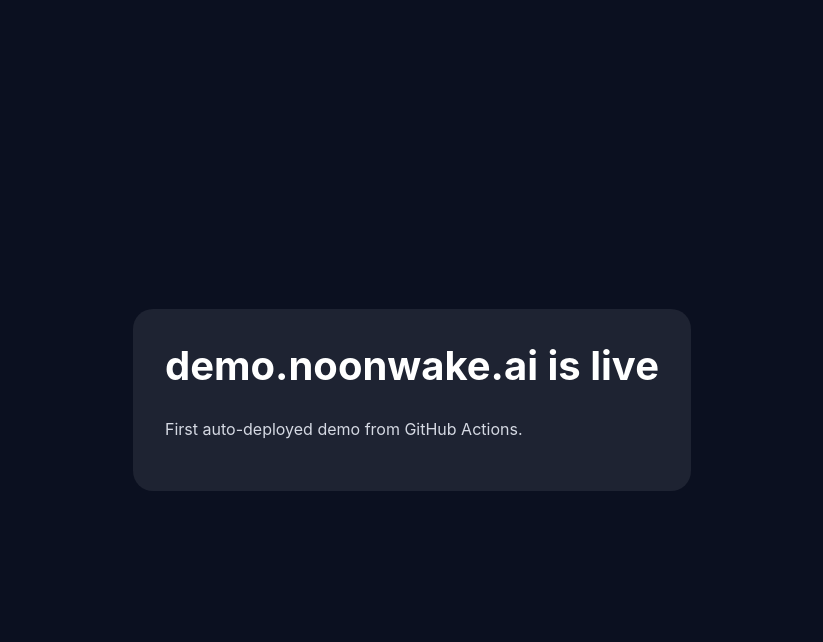
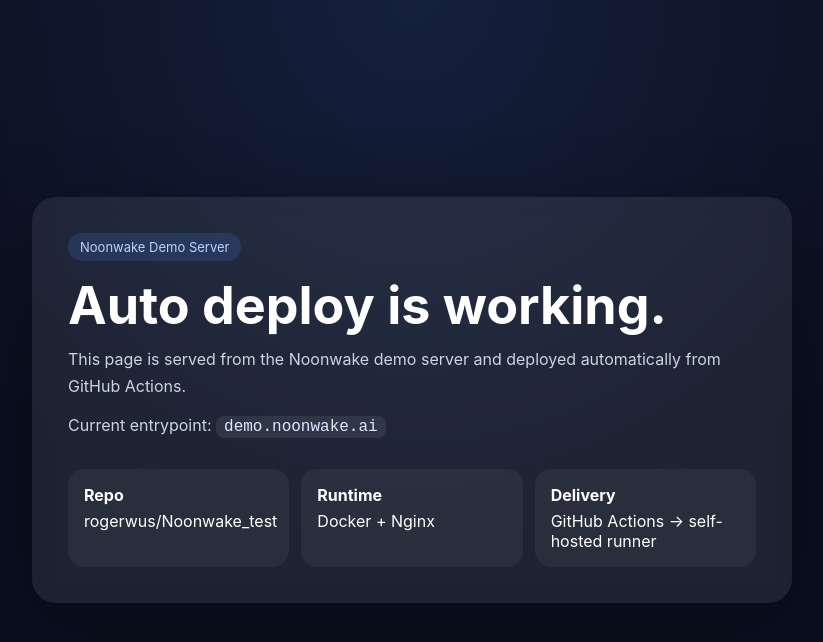
Before and after one commit to rogerwus/Noonwake_test, a plain HTML site: page site/index.html in a window 1280 px wide. Shown: the whole page, without its empty margins (228-1051 px from the left). Drawn offline with Linux system fonts and the light colour scheme.

Commit message:
chore: turn demo repo into reusable template

```diff
--- a/site/index.html
+++ b/site/index.html
@@ -2,32 +2,101 @@
 <html lang="en">
 <head>
   <meta charset="UTF-8">
-<meta name="viewport" content="width=device-width,initial-scale=1">
-<title>Noonwake Demo</title>
+  <meta name="viewport" content="width=device-width, initial-scale=1">
+  <title>Noonwake Demo Template</title>
   <style>
+    :root {
+      color-scheme: dark;
+      --bg: #0b1020;
+      --panel: rgba(255,255,255,0.08);
+      --text: #ffffff;
+      --muted: #cbd5e1;
+      --accent: #4f8cff;
+    }
+    * { box-sizing: border-box; }
     body {
-font-family: Inter, system-ui, sans-serif;
       margin: 0;
-background: #0b1020;
-color: #fff;
+      min-height: 100vh;
       display: grid;
       place-items: center;
-min-height: 100vh;
+      background: radial-gradient(circle at top, #15203d 0%, var(--bg) 55%);
+      color: var(--text);
+      font-family: Inter, system-ui, sans-serif;
+      padding: 24px;
     }
     .card {
-max-width: 720px;
-padding: 32px;
-border-radius: 20px;
+      width: min(760px, 100%);
+      padding: 36px;
+      border-radius: 24px;
+      background: var(--panel);
+      backdrop-filter: blur(10px);
+      box-shadow: 0 24px 80px rgba(0,0,0,0.35);
+    }
+    .eyebrow {
+      display: inline-block;
+      padding: 6px 12px;
+      border-radius: 999px;
+      background: rgba(79,140,255,0.16);
+      color: #bcd2ff;
+      font-size: 13px;
+      margin-bottom: 18px;
+    }
+    h1 {
+      margin: 0 0 12px;
+      font-size: clamp(32px, 6vw, 52px);
+      line-height: 1.05;
+    }
+    p {
+      margin: 0 0 12px;
+      color: var(--muted);
+      line-height: 1.7;
+      font-size: 16px;
+    }
+    .grid {
+      display: grid;
+      grid-template-columns: repeat(auto-fit, minmax(180px, 1fr));
+      gap: 12px;
+      margin-top: 28px;
+    }
+    .item {
+      padding: 16px;
+      border-radius: 16px;
+      background: rgba(255,255,255,0.05);
+    }
+    .item strong {
+      display: block;
+      margin-bottom: 6px;
+      color: var(--text);
+    }
+    code {
+      color: #dbe8ff;
       background: rgba(255,255,255,0.08);
+      padding: 2px 8px;
+      border-radius: 8px;
     }
-h1 { margin-top: 0; font-size: 40px; }
-p { line-height: 1.6; color: #d5d9e3; }
   </style>
 </head>
 <body>
-<div class="card">
-<h1>demo.noonwake.ai is live</h1>
-<p>First auto-deployed demo from GitHub Actions.</p>
+  <main class="card">
+    <div class="eyebrow">Noonwake Demo Server</div>
+    <h1>Auto deploy is working.</h1>
+    <p>This page is served from the Noonwake demo server and deployed automatically from GitHub Actions.</p>
+    <p>Current entrypoint: <code>demo.noonwake.ai</code></p>
+
+    <section class="grid">
+      <div class="item">
+        <strong>Repo</strong>
+        rogerwus/Noonwake_test
       </div>
+      <div class="item">
+        <strong>Runtime</strong>
+        Docker + Nginx
+      </div>
+      <div class="item">
+        <strong>Delivery</strong>
+        GitHub Actions → self-hosted runner
+      </div>
+    </section>
+  </main>
 </body>
 </html>
```
Also changed, not shown: .github/workflows/deploy-demo.yml, README.md. Lines whose indentation alone changed are shown as unchanged.
